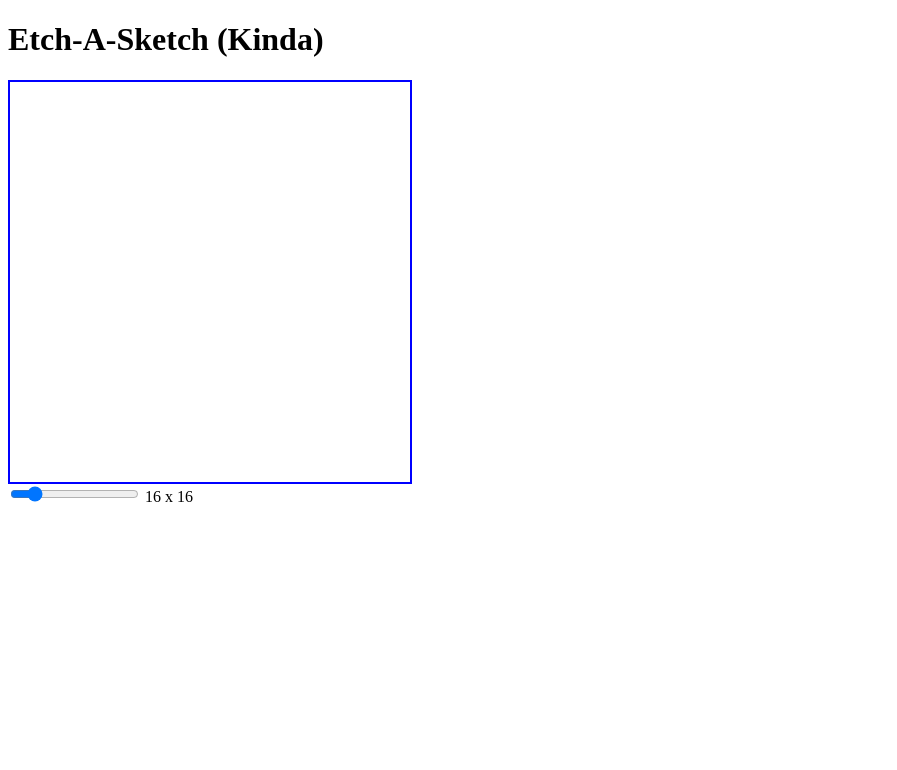
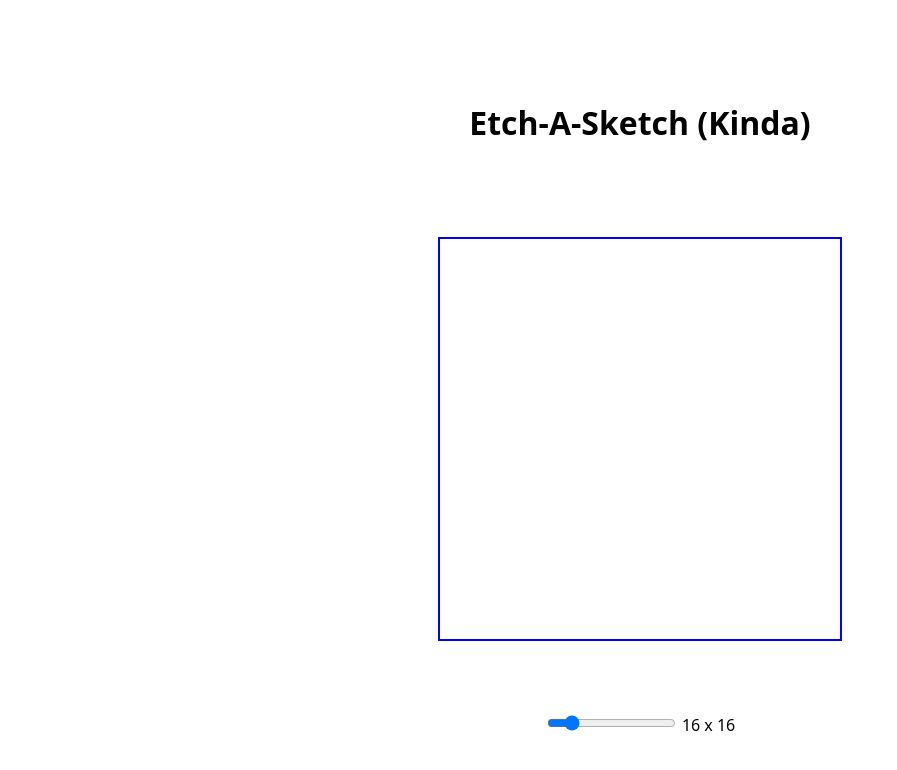
Before and after one commit to gortanian/odin-etch-a-sketch, a plain HTML site: page index.html in a window 1280 px wide. Shown: the whole page, without its empty margins (0-897 px from the left). Drawn offline with Linux system fonts and the light colour scheme.

Commit message:
add a hint of ui to the page

```diff
--- a/index.html
+++ b/index.html
@@ -9,12 +9,17 @@
 </head>
 
 <body>
-    <h1>Etch-A-Sketch (Kinda)</h1>
-    <div class="grid-container"></div>
-    <div class="slider-container">
-        <input type="range" min="1" max="100" value="16" class="slider">
-        <span class="box-dimensions"></span>
+    <div class="flex-container">
+        <h1>Etch-A-Sketch (Kinda)</h1>
+        <div class="container-for-the-grid-container">
+            <div class="grid-container"></div>
+        </div>
+        <div class="slider-container">
+            <input type="range" min="1" max="100" value="16" class="slider">
+            <span class="box-dimensions"></span>
+        </div>
     </div>
+
 </body>
 
 </html>
--- a/styles.css
+++ b/styles.css
@@ -1,3 +1,7 @@
+body {
+    font-family: system-ui, -apple-system, BlinkMacSystemFont, 'Segoe UI', Roboto, Oxygen, Ubuntu, Cantarell, 'Open Sans', 'Helvetica Neue', sans-serif
+}
+
 .grid-container {
     display: flex;
     flex-direction: column;
@@ -17,3 +21,18 @@
     flex: 1;
     user-select: none;
 }
+
+.container-for-the-grid-container {
+    display: flex;
+    align-items: center;
+    justify-content: center;
+}
+
+.flex-container {
+    height: 800px;
+    display: flex;
+    flex-direction: column;
+    align-items: center;
+    justify-content: space-evenly;
+
+}
```
